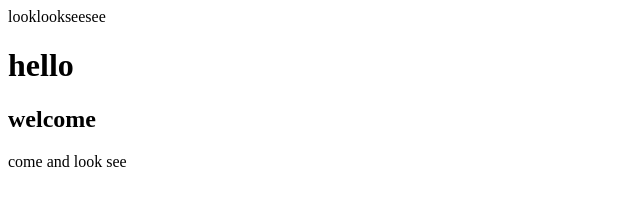
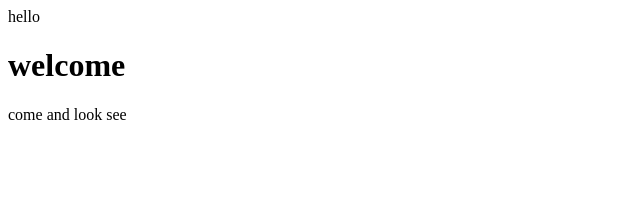
Before and after one commit to redjim09/looklookseesee, a plain HTML site: page index.html in a window 1280 px wide. Shown: the whole page, without its empty margins (0-640 px from the left). Drawn offline with Linux system fonts and the light colour scheme.

Commit message:
Update index.html

```diff
--- a/index.html
+++ b/index.html
@@ -4,12 +4,12 @@
 
         <head>
                 <meta charset="utf-8">
-                <tittle>looklookseesee</tittle>
+                <tittle>hello</tittle>
             </head>
 
             <body>
-                <h1>hello</h1>
-                <h2>welcome</h2>
+                <h1>welcome</h1>
+
                 <p1>come and look see</p1>
 
             </body>
```
